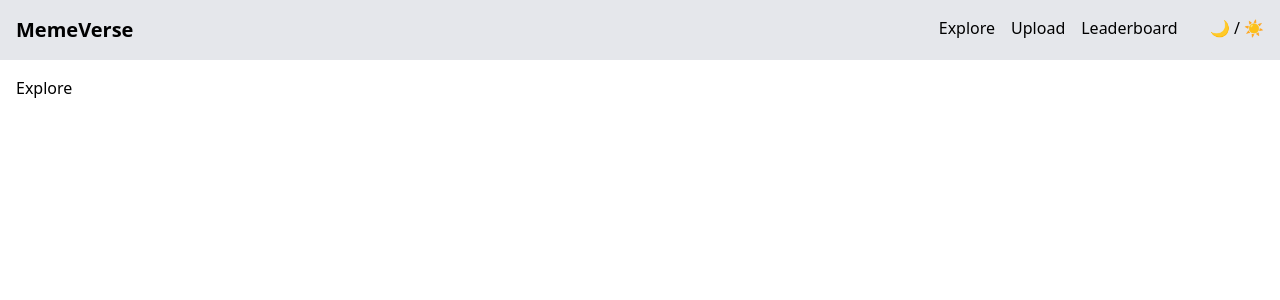
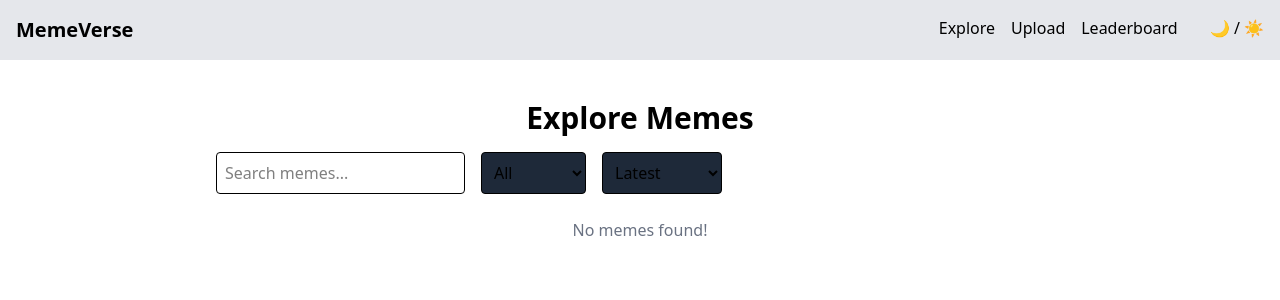
Before and after one commit to Camp4er/Memeverse, a Next.js app: page /explore in a window 1280 px wide. Shown: the top 300 px of the page. Built offline with nearby package versions, Linux system fonts and the light colour scheme.

Commit message:
explore page dropdown sections

```diff
--- a/pages/explore.tsx
+++ b/pages/explore.tsx
@@ -1,11 +1,98 @@
-import React from 'react'
+import { useEffect, useState } from "react";
+import Image from "next/image";
+import Link from "next/link";
 
-const explore = () => {
+type Meme = {
+  id: string;
+  imageUrl: string;
+  caption: string;
+  likes: number;
+  uploadedAt: string;
+};
+
+const MemeExplorer = () => {
+  const [memes, setMemes] = useState<Meme[]>([]);
+  const [filteredMemes, setFilteredMemes] = useState<Meme[]>([]);
+  const [search, setSearch] = useState<string>("");
+  const [sortType, setSortType] = useState<string>("latest");
+  const [filter, setFilter] = useState<string>("all");
+
+  useEffect(() => {
+    // Fetch memes (replace with API call if needed)
+    const storedMemes: Meme[] = JSON.parse(localStorage.getItem("uploadedMemes") || "[]");
+    setMemes(storedMemes);
+    setFilteredMemes(storedMemes);
+  }, []);
+
+  // Filter & Sort Memes
+  useEffect(() => {
+    let tempMemes = [...memes];
+
+    // Search
+    if (search) {
+      tempMemes = tempMemes.filter((meme) => meme.caption.toLowerCase().includes(search.toLowerCase()));
+    }
+
+    // Filter
+    if (filter !== "all") {
+      tempMemes = tempMemes.filter((meme) => meme.caption.toLowerCase().includes(filter));
+    }
+
+    // Sort
+    tempMemes.sort((a, b) => {
+      if (sortType === "likes") return b.likes - a.likes;
+      if (sortType === "latest") return new Date(b.uploadedAt).getTime() - new Date(a.uploadedAt).getTime();
+      return 0;
+    });
+
+    setFilteredMemes(tempMemes);
+  }, [search, filter, sortType, memes]);
+
   return (
-    <div>
-      Explore
+    <div className="max-w-4xl mx-auto p-6">
+      <h1 className="text-3xl font-bold text-center mb-4">Explore Memes</h1>
+
+      {/* Search & Filters */}
+      <div className="flex flex-wrap gap-4 mb-6">
+        <input
+          type="text"
+          placeholder="Search memes..."
+          value={search}
+          onChange={(e) => setSearch(e.target.value)}
+          className="p-2 border rounded w-full sm:w-auto"
+        />
+
+        <select value={filter} onChange={(e) => setFilter(e.target.value)} className="p-2 border bg-gray-800 rounded">
+          <option value="all">All</option>
+          <option value="trending">Trending</option>
+          <option value="classic">Classic</option>
+          <option value="random">Random</option>
+        </select>
+
+        <select value={sortType} onChange={(e) => setSortType(e.target.value)} className="p-2 border bg-gray-800 rounded">
+          <option value="latest">Latest</option>
+          <option value="likes">Most Liked</option>
+        </select>
+      </div>
+
+      {/* Meme Grid */}
+      <div className="grid grid-cols-1 sm:grid-cols-2 lg:grid-cols-3 gap-4">
+        {filteredMemes.length === 0 ? (
+          <p className="text-gray-500 col-span-3 text-center">No memes found!</p>
+        ) : (
+          filteredMemes.map((meme) => (
+            <Link key={meme.id} href={`/meme/${meme.id}`} className="block border rounded-lg overflow-hidden">
+              <Image src={meme.imageUrl} alt={meme.caption} width={300} height={300} className="w-full h-60 object-cover" />
+              <div className="p-2">
+                <p className="font-bold">{meme.caption}</p>
+                <p className="text-sm text-gray-500">❤️ {meme.likes} Likes</p>
+              </div>
+            </Link>
+          ))
+        )}
+      </div>
     </div>
-  )
-}
+  );
+};
 
-export default explore
+export default MemeExplorer;
```
